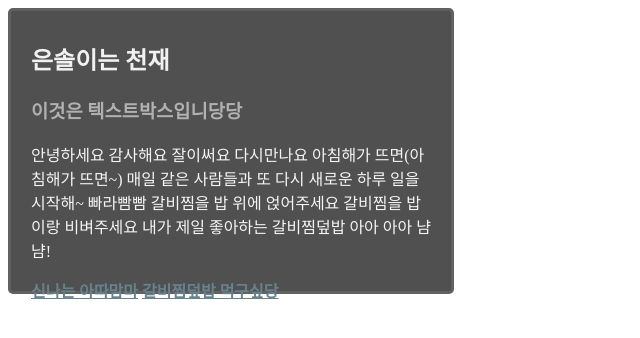
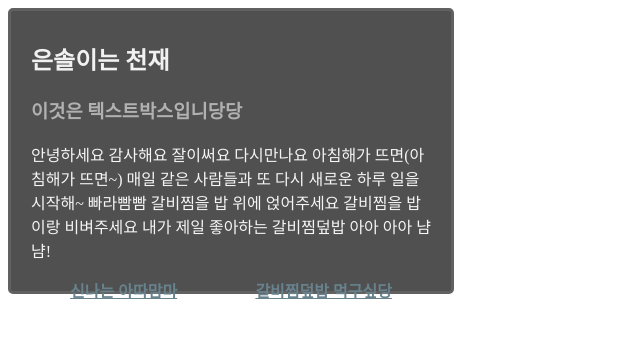
Before and after one commit to YuEunsol/i_will_be_a_Webstar, a plain HTML site: page index.html in a window 1280 px wide. Shown: the whole page, without its empty margins (0-640 px from the left). Drawn offline with Linux system fonts and the light colour scheme.

Commit message:
justify-content 적용했다루삥빵뽕

```diff
--- a/index.html
+++ b/index.html
@@ -14,6 +14,10 @@
             padding: 10px 20px 20px 20px;
             background-color: #505050;
         }
+        .container {
+            display: flex;
+            justify-content: space-around;
+        }
 
     </style>
 </head>
@@ -22,7 +26,7 @@
     <div class="box"><h2 style="color: #f1f1f1">은솔이는 천재</h2>
     <h3 style="color: #b1b1b1">이것은 텍스트박스입니당당</h3>
     <p style="color: #f5f5f5;font-size: medium">안녕하세요 감사해요 잘이써요 다시만나요 아침해가 뜨면(아침해가 뜨면~) 매일 같은 사람들과 또 다시 새로운 하루 일을 시작해~ 빠라빰빰 갈비찜을 밥 위에 얹어주세요 갈비찜을 밥이랑 비벼주세요 내가 제일 좋아하는 갈비찜덮밥 아아 아아 냠냠!</p>
-    <div class="container" style="justify-content: flex-end">
+    <div class="container">
         <a style="color: #67828d" href="https://www.youtube.com/watch?v=3Z8dApa4l0c"><b>신나는 아따맘마</b></a>
         <a style="color: #67828d" href="https://www.youtube.com/watch?v=TPQKQvmUWZ0"><b>갈비찜덮밥 먹구싶당</b></a>
     </div>
```
